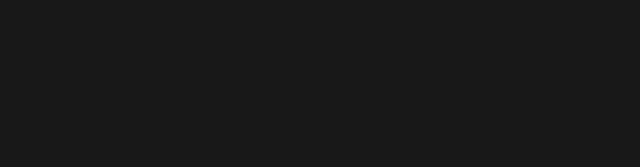
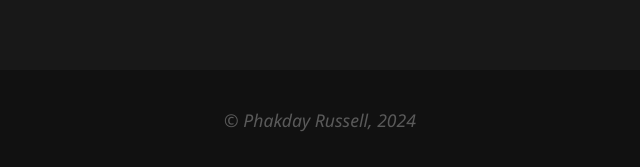
Before and after one commit to Asiandayboy/Vampire-Timeline, a React (Vite) app: page / in a window 1280 px wide. Shown: the part 5980-6147 px from the top of the page, without its empty margins (320-960 px from the left). Before the commit the page ends 6050 px from the top, so only its background shows below. Built offline with nearby package versions, Linux system fonts and the light colour scheme; a web font is replaced by a local one.

Commit message:
Add footer with author tag

```diff
--- a/src/App.tsx
+++ b/src/App.tsx
@@ -4,6 +4,7 @@
 import "./styles.css"
 import CardArticle from "./components/CardArticle"
 import Timeline from "./components/Timeline"
+import AuthorTag from "./components/AuthorTag"
 
 
 function App() {
@@ -37,7 +38,9 @@
               <Card key={i} vampire={v} index={i} openCardArticleCallback={() => openCardArticle(v)}/>
             ))
           } />
-
+          <footer>
+            <AuthorTag />
+          </footer>
         </>
         ||
         <CardArticle vampire={focusedCard!!} closeCardArticleCallback={() => closeCardArticle()}/>
--- /dev/null
+++ b/src/components/AuthorTag.tsx
@@ -0,0 +1,5 @@
+export default function AuthorTag() {
+  return (
+    <div id="author">&copy; Phakday Russell, 2024</div>
+  )
+}
--- a/src/components/CardArticle.tsx
+++ b/src/components/CardArticle.tsx
@@ -1,4 +1,5 @@
 import { Vampire } from "../Vampires"
+import AuthorTag from "./AuthorTag"
 
 type Props = {
     vampire: Vampire
@@ -9,6 +10,7 @@
 
 
   return (
+    <>
 			<section className="vampire-article">
 				<nav className="article-nav">
 					<button className="close_article-btn" onClick={closeCardArticleCallback}>Back to Timeline</button>
@@ -185,5 +187,10 @@
 
 
 			</section>
+
+			<footer>
+				<AuthorTag />
+			</footer>
+		</>
   )
 }
--- a/src/styles.css
+++ b/src/styles.css
@@ -44,10 +44,24 @@
     display: grid;
     place-items: center;
 
+
     & .timeline-header {
         text-align: center;
         font-size: 2.5rem;
         color: white;
+    }
+}
+
+footer {
+    background-color: rgb(17, 17, 17);
+    display: grid;
+    place-items: center;
+    height: 100px;
+
+    & #author {
+        color: var(--subheader-grey);
+        font-style: italic;
+        font-size: 1.1rem;
     }
 }
 
```
Lines whose indentation alone changed are shown as unchanged.
